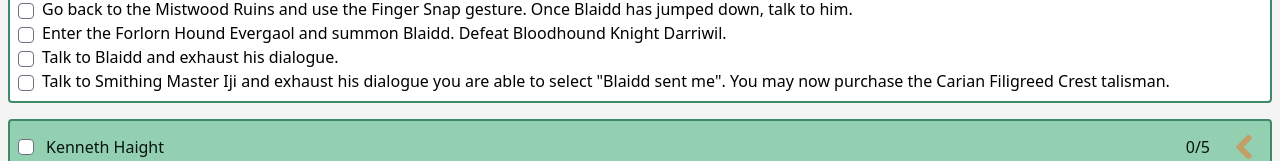
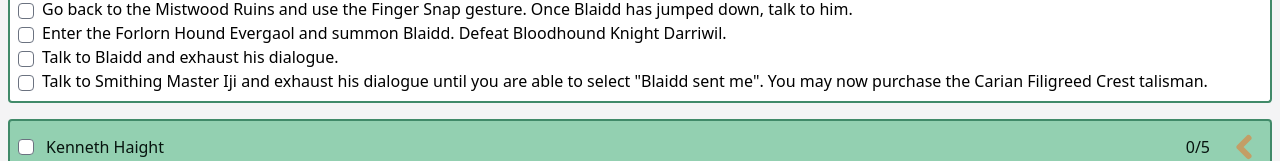
Before and after one commit to Gobluebro/Elden-Ring-Checklist, a Next.js app: page / in a window 1280 px wide. Shown: the part 291-452 px from the top of the page. Built offline with nearby package versions, Linux system fonts and the light colour scheme.

Commit message:
missing a word

```diff
--- a/data/quests.ts
+++ b/data/quests.ts
@@ -53,7 +53,7 @@ export const Quests: Array<ListType> = [
       },
       {
         id: "4293c04f-e9fe-4a05-bd7e-938dd61cc36e",
-        description: `Talk to Smithing Master Iji and exhaust his dialogue you are able to select "Blaidd sent me". You may now purchase the Carian Filigreed Crest talisman.`,
+        description: `Talk to Smithing Master Iji and exhaust his dialogue until you are able to select "Blaidd sent me". You may now purchase the Carian Filigreed Crest talisman.`,
       },
     ],
   },
```
